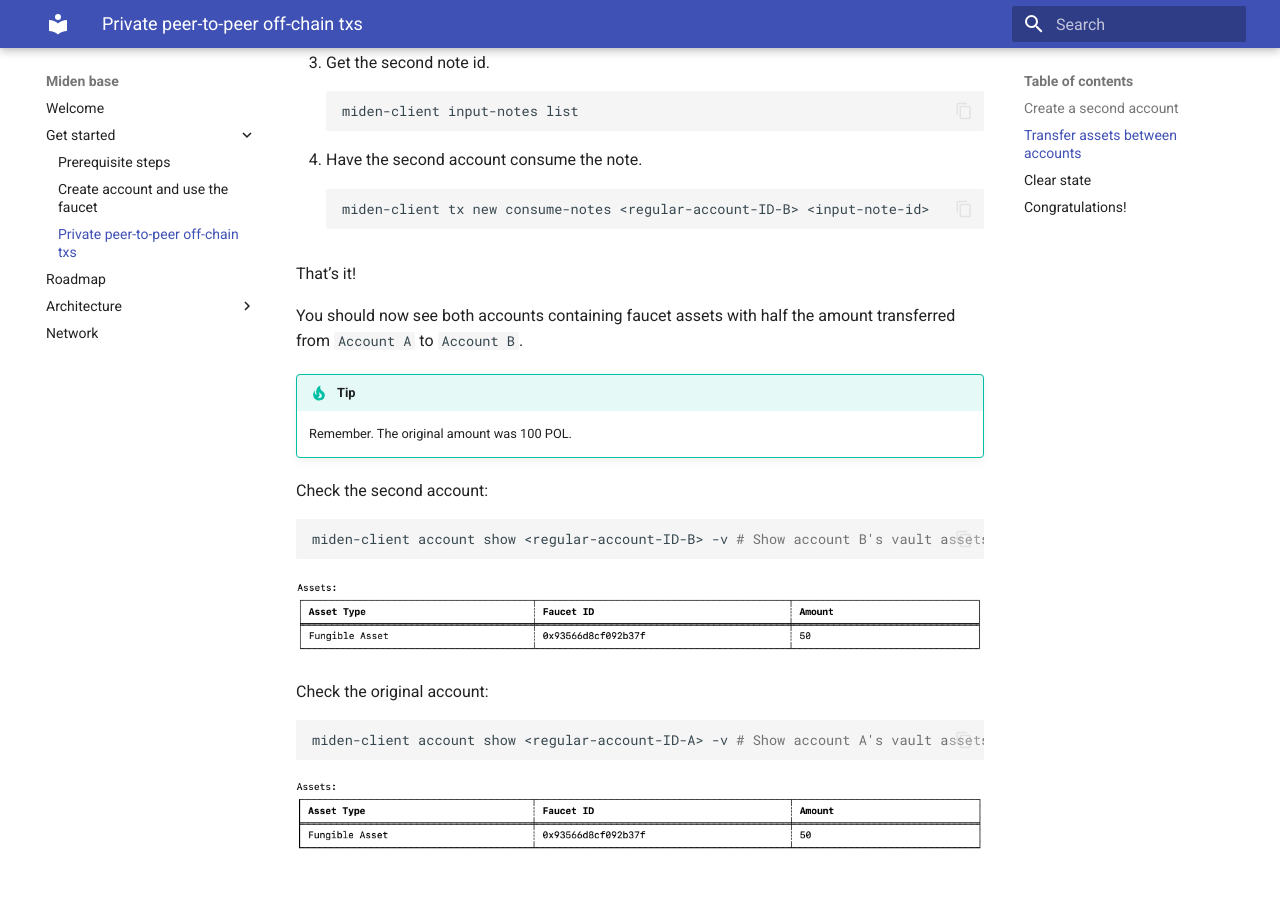
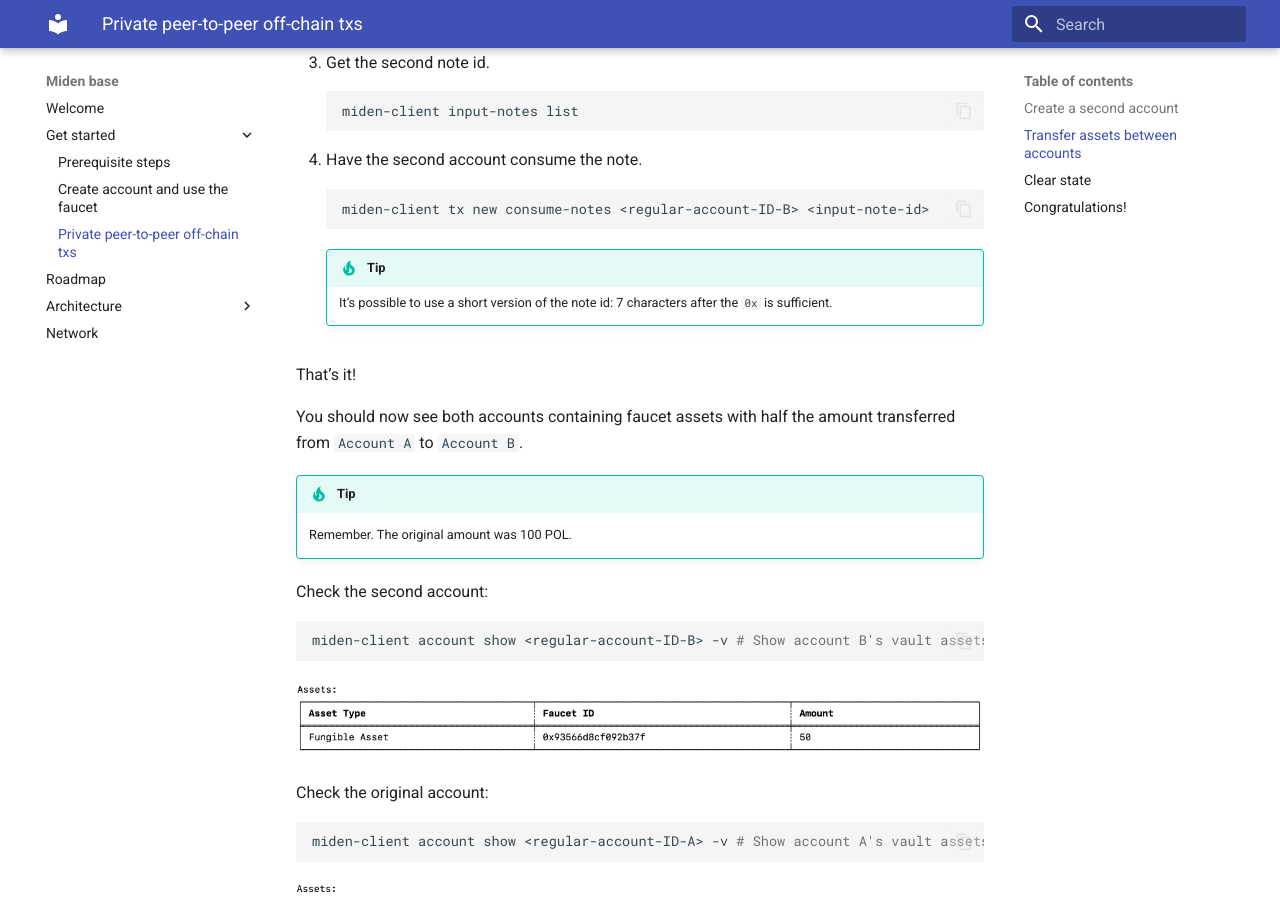
Before and after one commit to 0xPolygonMiden/miden-base, an MkDocs documentation site: the page built from docs/introduction/get-started/p2p-private-offchain-txs.md, in a window 1280 px wide and 900 px high, scrolled down 1428 px. Built offline with MkDocs 1.6.1 and Material for MkDocs 9.7.7, drawn with Linux system fonts in a browser that asks for light colours.

Commit message:
small update

````diff
--- a/docs/introduction/get-started/p2p-private-offchain-txs.md
+++ b/docs/introduction/get-started/p2p-private-offchain-txs.md
@@ -58,6 +58,9 @@
     miden-client tx new consume-notes <regular-account-ID-B> <input-note-id>
     ```
 
+    !!! tip
+        It's possible to use a short version of the note id: 7 characters after the `0x` is sufficient.
+
 That's it!
 
 You should now see both accounts containing faucet assets with half the amount transferred from `Account A` to `Account B`.
````
